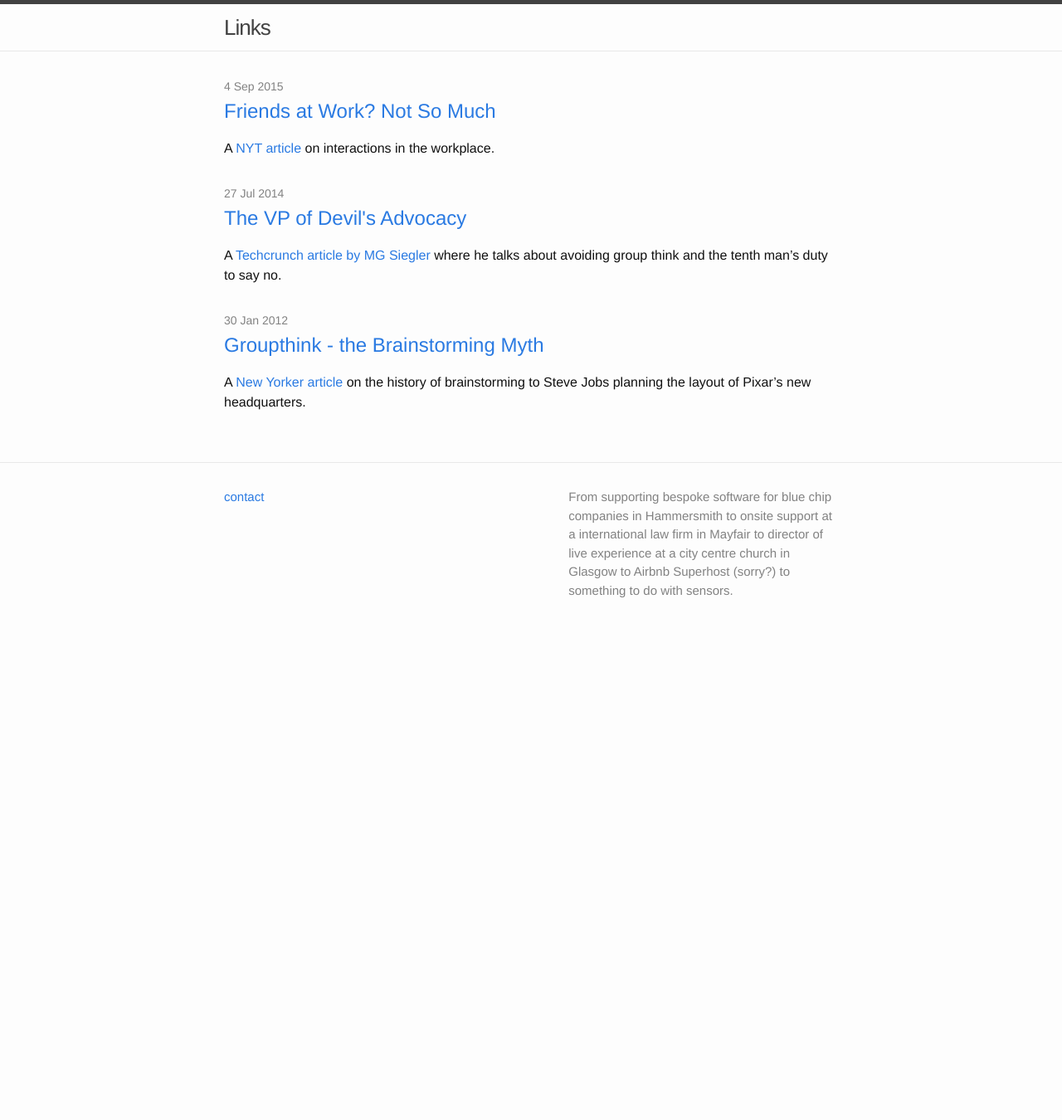
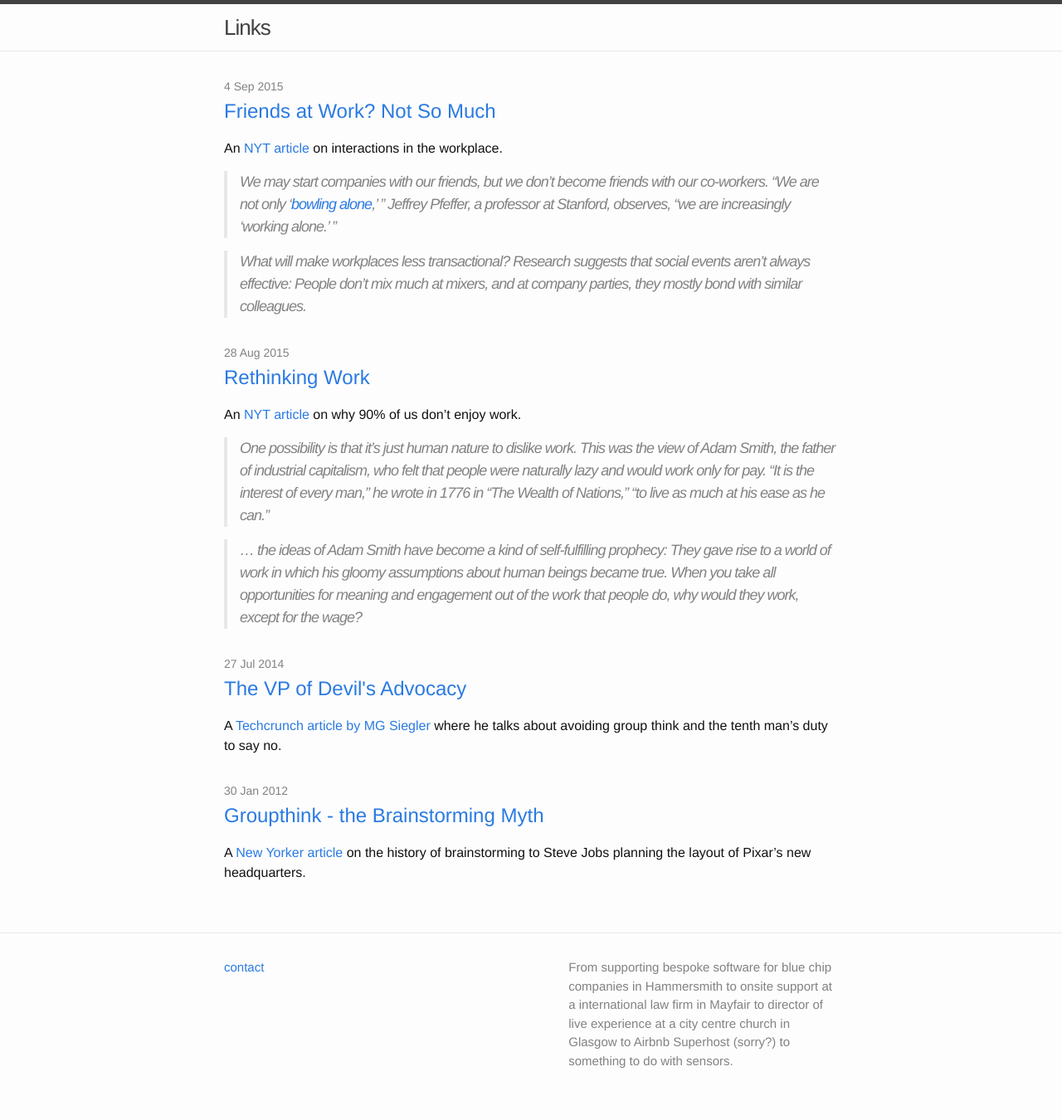
Before and after one commit to FordPark/fordpark.github.io, a Jekyll site: the page built from index.html, in a window 1280 px wide. Shown: the whole page at 83% size. Built offline with Jekyll 4.4.1, drawn with Linux system fonts in a browser that asks for light colours; before the commit the page ends 900 px from its top, so only the background shows below that.

Commit message:
Amend posts.

```diff
--- /dev/null
+++ b/_posts/2015-08-28-rethinking-work.markdown
@@ -0,0 +1,15 @@
+---
+layout: post
+title:  "Rethinking Work"
+date:   2015-08-28 12:00:00
+excerpt_separator: <!--more-->
+categories:
+---
+
+An [NYT article](http://mobile.nytimes.com/2015/08/30/opinion/sunday/rethinking-work.html) on why 90% of us don't enjoy work.
+
+>One possibility is that it’s just human nature to dislike work. This was the view of Adam Smith, the father of industrial capitalism, who felt that people were naturally lazy and would work only for pay. “It is the interest of every man,” he wrote in 1776 in “The Wealth of Nations,” “to live as much at his ease as he can.”
+
+>... the ideas of Adam Smith have become a kind of self-fulfilling prophecy: They gave rise to a world of work in which his gloomy assumptions about human beings became true. When you take all opportunities for meaning and engagement out of the work that people do, why would they work, except for the wage?
+
+<!--more-->
--- a/_posts/2015-09-04-friends-at-work.markdown
+++ b/_posts/2015-09-04-friends-at-work.markdown
@@ -1,7 +1,14 @@
 ---
 layout: post
 title:  "Friends at Work?  Not So Much"
-date:   2015-09-04 12:00:00 +0000
+date:   2015-09-04 12:00:00
+excerpt_separator: <!--more-->
 categories:
 ---
-A [NYT article](http://www.nytimes.com/2015/09/06/opinion/sunday/adam-grant-friends-at-work-not-so-much.html) on interactions in the workplace.
+An [NYT article](http://www.nytimes.com/2015/09/06/opinion/sunday/adam-grant-friends-at-work-not-so-much.html) on interactions in the workplace.
+
+>We may start companies with our friends, but we don’t become friends with our co-workers. “We are not only ‘[bowling alone](http://www.amazon.com/Bowling-Alone-Collapse-American-Community/dp/0743203046),’ ” Jeffrey Pfeffer, a professor at Stanford, observes, “we are increasingly ‘working alone.’ ”
+
+>What will make workplaces less transactional? Research suggests that social events aren’t always effective: People don’t mix much at mixers, and at company parties, they mostly bond with similar colleagues.
+
+<!--more-->
```
